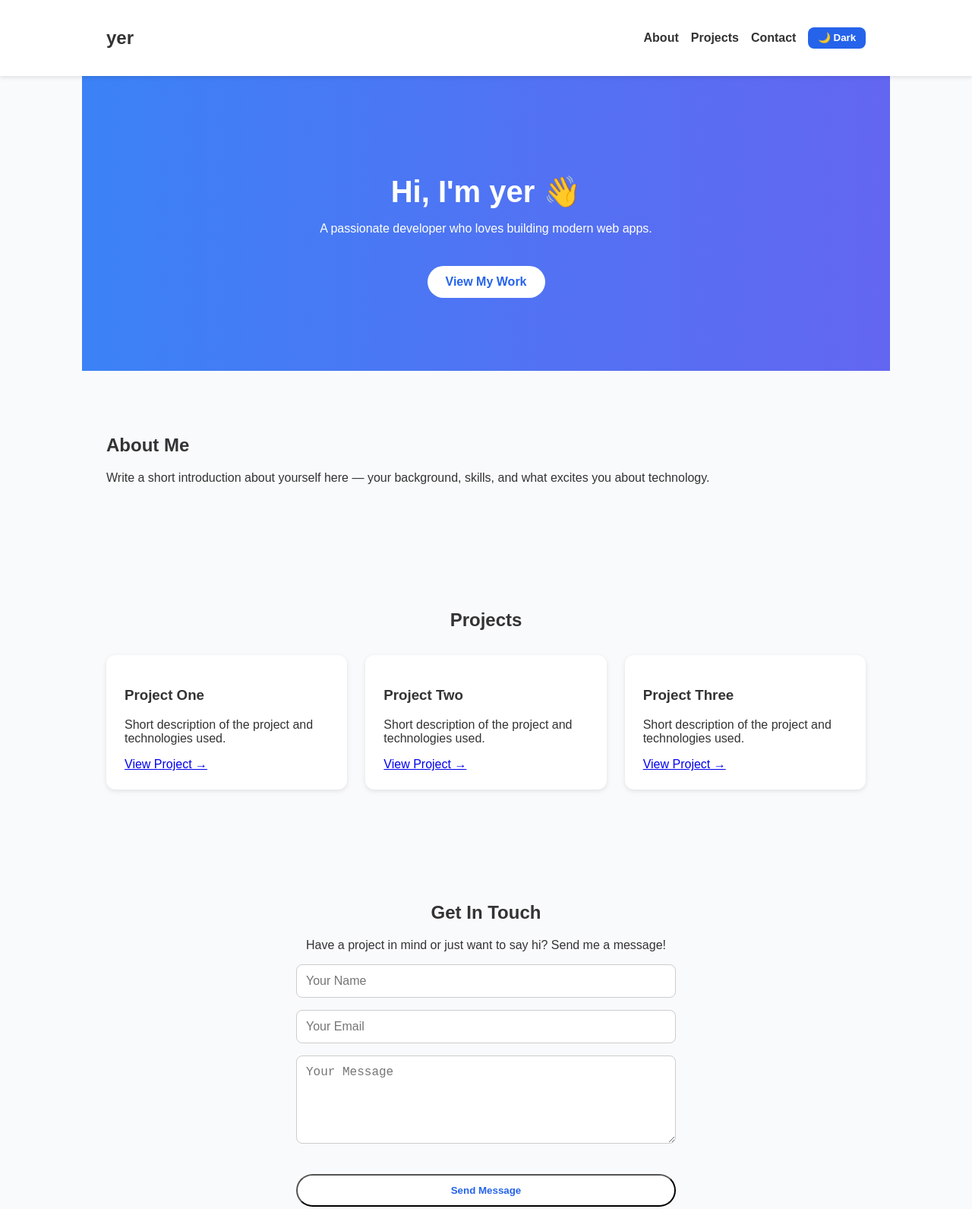
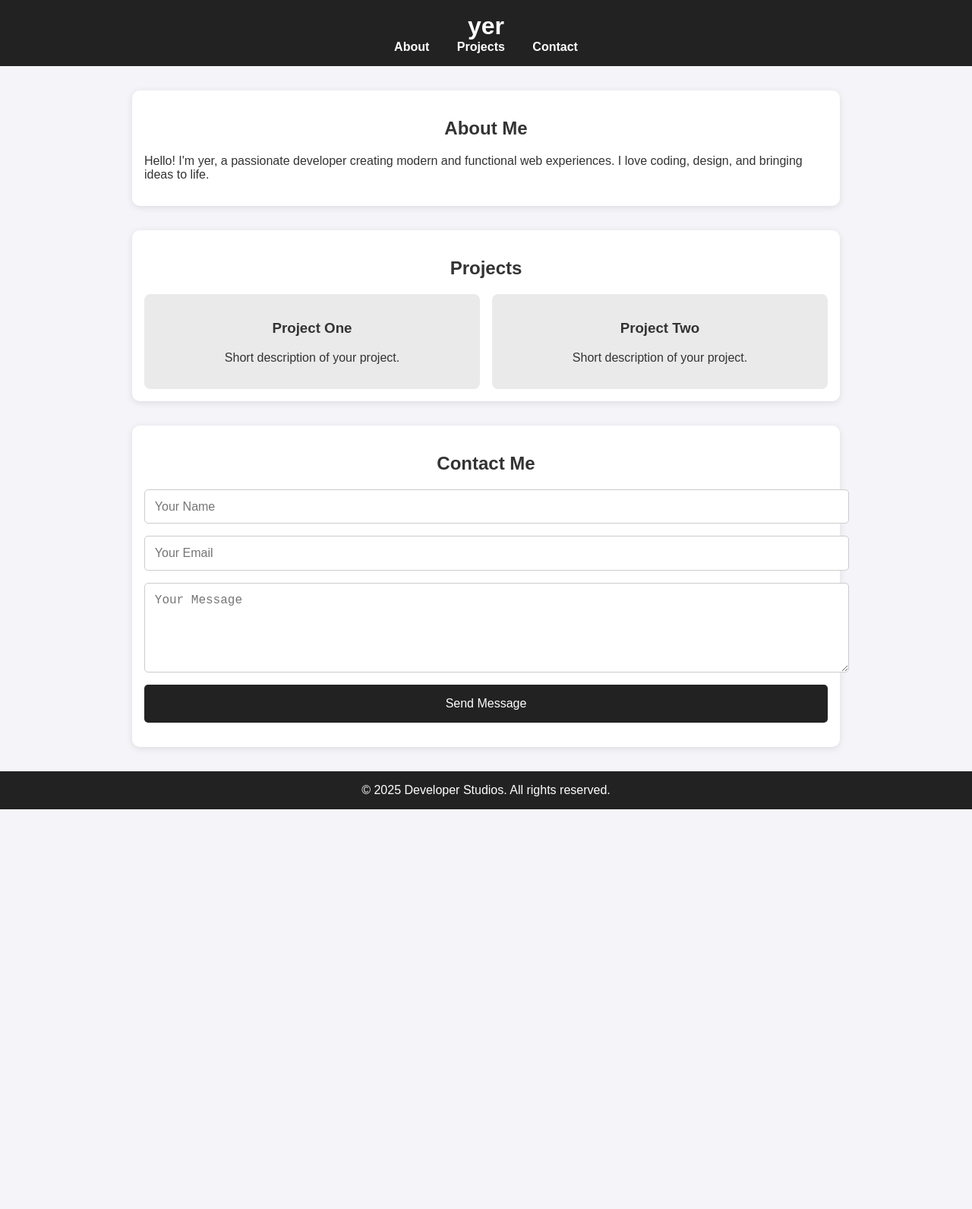
Before and after one commit to VanillaMilkshake162/Portfolio, a plain HTML site: page index.html in a window 1280 px wide. Shown: the top 1591 px of the page at 76% size. After the commit the page ends 1065 px from the top, so only its background shows below. Drawn offline with Linux system fonts and the light colour scheme.

Commit message:
Update index.html #14

```diff
--- a/index.html
+++ b/index.html
@@ -1,255 +1,161 @@
 <!DOCTYPE html>
 <html lang="en">
 <head>
-  <meta charset="UTF-8" />
-  <meta name="viewport" content="width=device-width, initial-scale=1.0" />
+  <meta charset="UTF-8">
+  <meta name="viewport" content="width=device-width, initial-scale=1.0">
   <title>yer | Portfolio</title>
   <style>
     body {
       margin: 0;
       font-family: Arial, sans-serif;
-      background: #f9fafb;
+      background: #f4f4f9;
       color: #333;
-      transition: background 0.3s, color 0.3s;
     }
     header {
-      background: white;
-      padding: 1rem 2rem;
-      position: sticky;
-      top: 0;
-      box-shadow: 0 2px 5px rgba(0,0,0,0.1);
-      transition: background 0.3s;
+      background: #222;
+      color: #fff;
+      padding: 1rem 0;
+      text-align: center;
     }
-    .container {
-      max-width: 1000px;
-      margin: auto;
-      display: flex;
-      justify-content: space-between;
-      align-items: center;
-    }
-    nav {
-      display: flex;
-      align-items: center;
-      gap: 1rem;
+    header h1 {
+      margin: 0;
+      font-size: 2rem;
     }
     nav a {
+      color: #fff;
+      margin: 0 1rem;
       text-decoration: none;
-      color: #333;
       font-weight: bold;
     }
-    nav a:hover { color: #2563eb; }
-    .hero {
+    section {
+      max-width: 900px;
+      margin: 2rem auto;
+      padding: 1rem;
+      background: #fff;
+      border-radius: 10px;
+      box-shadow: 0 2px 10px rgba(0,0,0,0.1);
+    }
+    h2 {
       text-align: center;
-      background: linear-gradient(to right, #3b82f6, #6366f1);
-      color: white;
-      padding: 6rem 2rem;
     }
-    .hero h1 { font-size: 2.5rem; margin-bottom: 1rem; }
-    section { padding: 4rem 2rem; max-width: 1000px; margin: auto; }
-    .btn {
-      display: inline-block;
-      margin-top: 1.5rem;
-      padding: 0.75rem 1.5rem;
-      border-radius: 30px;
-      background: white;
-      color: #2563eb;
-      font-weight: bold;
-      text-decoration: none;
-      transition: background 0.3s, color 0.3s;
+    .projects {
+      display: flex;
+      flex-wrap: wrap;
+      gap: 1rem;
+      justify-content: center;
     }
-    .btn:hover { background: #f0f0f0; }
-    .projects {
-      display: grid;
-      grid-template-columns: repeat(auto-fit, minmax(280px, 1fr));
-      gap: 1.5rem;
+    .project {
+      flex: 1 1 200px;
+      background: #eaeaea;
+      padding: 1rem;
+      border-radius: 8px;
+      text-align: center;
     }
-    .card {
-      background: white;
-      border-radius: 12px;
-      padding: 1.5rem;
-      box-shadow: 0 2px 6px rgba(0,0,0,0.1);
-      transition: transform 0.2s, background 0.3s, color 0.3s;
-    }
-    .card:hover { transform: translateY(-5px); }
-    footer {
-      text-align: center;
-      padding: 2rem;
-      background: white;
-      border-top: 1px solid #ddd;
-      margin-top: 2rem;
-      transition: background 0.3s;
-    }
-
-    /* Hamburger button */
-    .menu-btn {
-      display: none;
-      background: none;
-      border: none;
-      font-size: 1.8rem;
-      cursor: pointer;
-    }
-
-    /* Mobile nav */
-    .mobile-nav {
-      display: none;
-      flex-direction: column;
-      background: white;
-      padding: 1rem;
-      gap: 1rem;
-    }
-    .mobile-nav a {
-      font-weight: bold;
-      text-decoration: none;
-      color: #333;
-    }
-    .mobile-nav.show { display: flex; }
-
-    /* Contact form */
     form {
-      max-width: 500px;
-      margin: auto;
       display: flex;
       flex-direction: column;
       gap: 1rem;
     }
     input, textarea {
-      padding: 0.75rem;
-      border-radius: 8px;
+      padding: 0.8rem;
+      border-radius: 5px;
       border: 1px solid #ccc;
       font-size: 1rem;
       width: 100%;
-      box-sizing: border-box;
     }
-    input:focus, textarea:focus {
-      outline: none;
-      border-color: #2563eb;
+    button {
+      padding: 1rem;
+      background: #222;
+      color: #fff;
+      border: none;
+      border-radius: 5px;
+      font-size: 1rem;
+      cursor: pointer;
+      transition: background 0.3s;
     }
-
-    /* Dark mode */
-    body.dark { background: #111827; color: #e5e7eb; }
-    body.dark header { background: #1f2937; }
-    body.dark nav a { color: #e5e7eb; }
-    body.dark .mobile-nav { background: #1f2937; }
-    body.dark .hero { background: linear-gradient(to right, #111827, #1f2937); }
-    body.dark .btn { background: #2563eb; color: white; }
-    body.dark .btn:hover { background: #1d4ed8; }
-    body.dark .card { background: #1f2937; color: #e5e7eb; }
-    body.dark footer { background: #1f2937; border-color: #374151; }
-    body.dark input, body.dark textarea { background: #1f2937; color: #e5e7eb; border: 1px solid #374151; }
-
-    /* Responsive */
-    @media (max-width: 768px) {
-      nav { display: none; }
-      .menu-btn { display: block; }
+    button:hover {
+      background: #555;
+    }
+    footer {
+      text-align: center;
+      padding: 1rem;
+      margin-top: 2rem;
+      background: #222;
+      color: #fff;
     }
   </style>
 </head>
 <body>
 
-  <!-- Header -->
   <header>
-    <div class="container">
-      <h2>yer</h2>
-      <nav>
-        <a href="#about">About</a>
-        <a href="#projects">Projects</a>
-        <a href="#contact">Contact</a>
-        <button id="toggleTheme" style="padding:0.4rem 0.8rem;border:none;border-radius:8px;cursor:pointer;background:#2563eb;color:white;font-weight:bold;">
-          🌙 Dark
-        </button>
-      </nav>
-      <button class="menu-btn" id="menuBtn">☰</button>
-    </div>
-    <div class="mobile-nav" id="mobileNav">
+    <h1>yer</h1>
+    <nav>
       <a href="#about">About</a>
       <a href="#projects">Projects</a>
       <a href="#contact">Contact</a>
-      <button id="toggleThemeMobile" style="padding:0.4rem 0.8rem;border:none;border-radius:8px;cursor:pointer;background:#2563eb;color:white;font-weight:bold;">
-        🌙 Dark
-      </button>
-    </div>
+    </nav>
   </header>
 
-  <!-- Hero -->
-  <section class="hero">
-    <h1>Hi, I'm yer 👋</h1>
-    <p>A passionate developer who loves building modern web apps.</p>
-    <a href="#projects" class="btn">View My Work</a>
+  <section id="about">
+    <h2>About Me</h2>
+    <p>Hello! I'm yer, a passionate developer creating modern and functional web experiences. I love coding, design, and bringing ideas to life.</p>
   </section>
 
-  <!-- About -->
-  <section id="about">
-    <h2>About Me</h2>
-    <p>
-      Write a short introduction about yourself here — your background, skills, and what excites you about technology.
-    </p>
-  </section>
-
-  <!-- Projects -->
   <section id="projects">
-    <h2 style="text-align:center;margin-bottom:2rem;">Projects</h2>
+    <h2>Projects</h2>
     <div class="projects">
-      <div class="card">
+      <div class="project">
         <h3>Project One</h3>
-        <p>Short description of the project and technologies used.</p>
-        <a href="#">View Project →</a>
+        <p>Short description of your project.</p>
       </div>
-      <div class="card">
+      <div class="project">
         <h3>Project Two</h3>
-        <p>Short description of the project and technologies used.</p>
-        <a href="#">View Project →</a>
+        <p>Short description of your project.</p>
       </div>
-      <div class="card">
-        <h3>Project Three</h3>
-        <p>Short description of the project and technologies used.</p>
-        <a href="#">View Project →</a>
-      </div>
+      <!-- Add more projects as needed -->
     </div>
   </section>
 
-  <!-- Contact -->
-  <section id="contact" style="text-align:center;">
-    <h2>Get In Touch</h2>
-    <p>Have a project in mind or just want to say hi? Send me a message!</p>
-    <form action="https://formspree.io/f/mgedkwgv" method="POST">
+  <section id="contact">
+    <h2>Contact Me</h2>
+    <form id="contactForm">
       <input type="text" name="name" placeholder="Your Name" required>
       <input type="email" name="email" placeholder="Your Email" required>
       <textarea name="message" rows="5" placeholder="Your Message" required></textarea>
-      <button type="submit" class="btn">Send Message</button>
+      <button type="submit">Send Message</button>
     </form>
+    <p id="statusMessage"></p>
   </section>
 
-  <!-- Footer -->
   <footer>
-    <p>© 2025 Developer Studios. All rights reserved.</p>
+    © 2025 Developer Studios. All rights reserved.
   </footer>
 
   <script>
-    const body = document.body;
-    const toggleBtns = [document.getElementById('toggleTheme'), document.getElementById('toggleThemeMobile')];
-    const menuBtn = document.getElementById('menuBtn');
-    const mobileNav = document.getElementById('mobileNav');
+    const form = document.getElementById('contactForm');
+    const statusMessage = document.getElementById('statusMessage');
 
-    // Load saved theme
-    if (localStorage.getItem('theme') === 'dark') {
-      body.classList.add('dark');
-      toggleBtns.forEach(btn => btn.textContent = '☀️ Light');
-    }
+    form.addEventListener('submit', async (e) => {
+      e.preventDefault();
+      const formData = new FormData(form);
 
-    // Theme toggle
-    toggleBtns.forEach(btn => {
-      btn.addEventListener('click', () => {
-        body.classList.toggle('dark');
-        const isDark = body.classList.contains('dark');
-        toggleBtns.forEach(b => b.textContent = isDark ? '☀️ Light' : '🌙 Dark');
-        localStorage.setItem('theme', isDark ? 'dark' : 'light');
-      });
-    });
-
-    // Mobile menu toggle
-    menuBtn.addEventListener('click', () => {
-      mobileNav.classList.toggle('show');
+      try {
+        const response = await fetch('https://formspree.io/f/your-form-id', {
+          method: 'POST',
+          body: formData,
+          headers: { 'Accept': 'application/json' }
+        });
+        if (response.ok) {
+          statusMessage.textContent = 'Message sent successfully!';
+          form.reset();
+        } else {
+          statusMessage.textContent = 'Oops! There was a problem sending your message.';
+        }
+      } catch (error) {
+        statusMessage.textContent = 'Error: ' + error.message;
+      }
     });
   </script>
+
 </body>
 </html>
```
